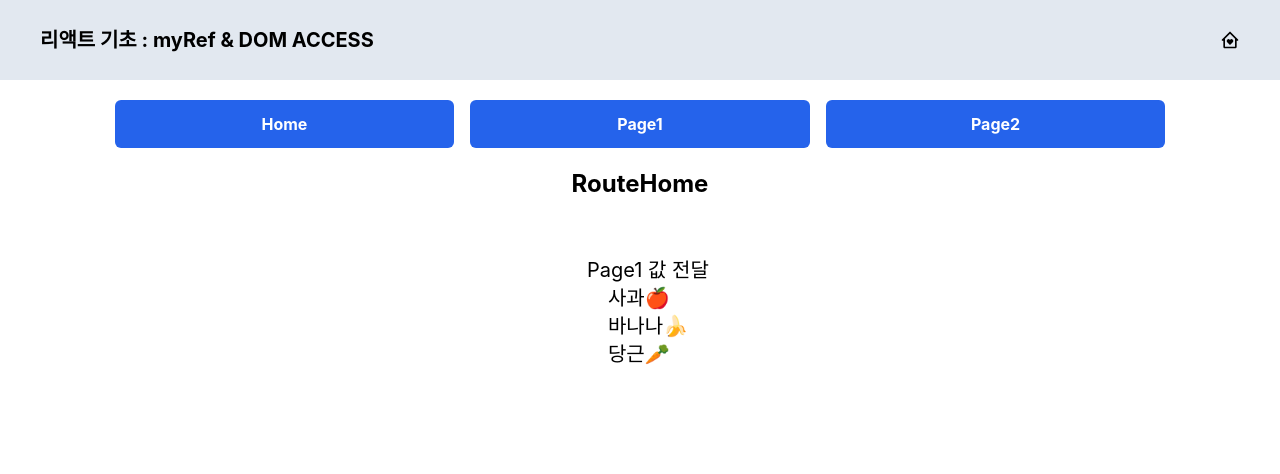
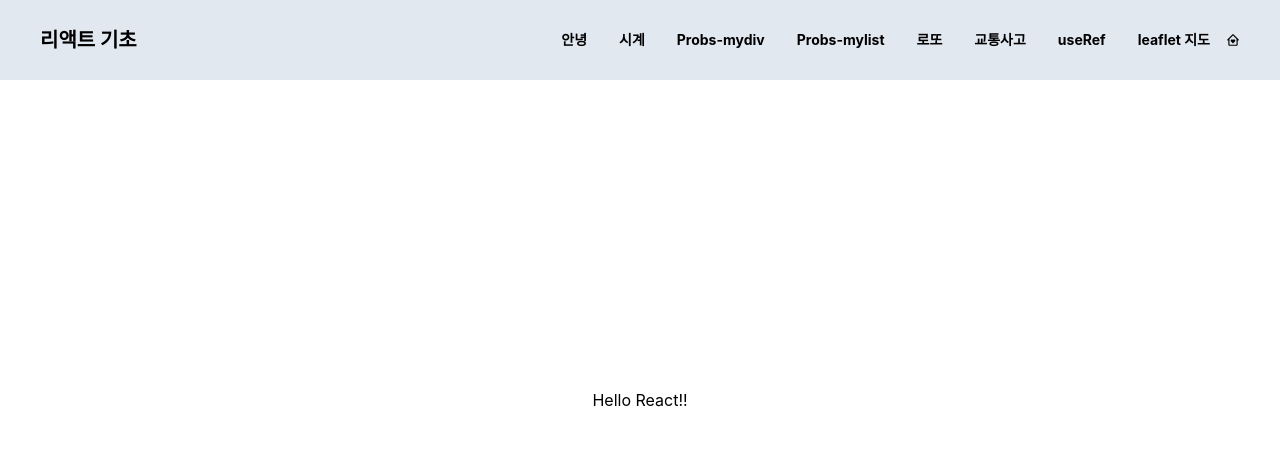
Before and after one commit to Jooyeon-Kimm/leaflet-react, a React (Create React App) app: page / in a window 1280 px wide. Shown: the top 474 px of the page. Built offline with nearby package versions, Linux system fonts and the light colour scheme.

Commit message:
Route - query string & route in App.js

```diff
--- a/src/09_Router/RouteHome.js
+++ b/src/09_Router/RouteHome.js
@@ -20,6 +20,25 @@ export default function RouteHome() {
             </ul>
         </div>
       </div>
+
+
+      <div className="w-1/2 grid grid-col2 m-10">
+        <div className="w-full flex flex-col justify-start items-center
+                        text-xl m-2 p-2">
+            <h2>
+                Page2 값 전달
+            </h2>
+            <ul>
+                {/* <li><Link to='/p2/?item=🍎'>사과🍎</Link></li>
+                <li><Link to='/p2/?item=🍌'>바나나🍌</Link></li>
+                <li><Link to='/p2/?item=🥕'>당근🥕</Link></li> */}
+
+                <li><Link to='/p2/?item1=🍎&item2=🍌&item3=🥕'>사과🍎,바나나🍌,당근🥕</Link></li>
+            </ul>
+        </div>
+      </div>
+
+
     </div>
   )
 }
--- a/src/09_Router/RouteMain.js
+++ b/src/09_Router/RouteMain.js
@@ -1,21 +1,21 @@
-import { BrowserRouter, Routes, Route } from "react-router-dom" ; // 라우팅
+// import { BrowserRouter, Routes, Route } from "react-router-dom" ; // 라우팅
 
-import RouteHome from "./RouteHome";
-import RouteNav from "./RouteNav";
-import RoutePage1 from "./RoutePage1";
-import RoutePage2 from "./RoutePage2";
+// import RouteHome from "./RouteHome";
+// import RouteNav from "./RouteNav";
+// import RoutePage1 from "./RoutePage1";
+// import RoutePage2 from "./RoutePage2";
 
-export default function RouteMain() {
-  return (
-    <div className="w-full h-full flex flex-col justify-start items-center">
-      <BrowserRouter>
-      <RouteNav />
-        <Routes>
-            <Route path='/' element={<RouteHome/>}/>
-            <Route path='/p1/:item' element={<RoutePage1/>}/>
-            <Route path='/p2' element={<RoutePage2/>}/>
-        </Routes>
-      </BrowserRouter>
-    </div>
-  )
-}
+// export default function RouteMain() {
+//   return (
+//     <div className="w-full h-full flex flex-col justify-start items-center">
+//       <BrowserRouter>
+//       <RouteNav />
+//         <Routes>
+//             <Route path='/' element={<RouteHome/>}/>
+//             <Route path='/p1/:item' element={<RoutePage1/>}/>
+//             <Route path='/p2' element={<RoutePage2/>}/>
+//         </Routes>
+//       </BrowserRouter>
+//     </div>
+//   )
+// }
--- a/src/09_Router/RoutePage2.js
+++ b/src/09_Router/RoutePage2.js
@@ -1,9 +1,34 @@
+import { useLocation, useSearchParams } from "react-router-dom";
 
 
 export default function RoutePage2() {
+    const fruits = ['🍎', '🍌', '🍉', '🍇']
+    const loc = useLocation();
+    console.log('useLocation pathname : ', loc.pathname) ;
+    console.log('useLocation search : ', loc.search) ;
+
+    const [sParams] = useSearchParams() ;
+    console.log('useSearchParams : ', sParams)
+
+    const qlist = [...sParams]; // query list
+    console.log('qlist', qlist) ;
+    const lis = qlist.map(item=> <li key={item[0]}>
+                                    {item[1]} :
+                                    {fruits.includes(item[1]) ? '과일' : '과일 아님'}
+                                    </li>)
+    console.log(sParams.get('item1')) // key가 'item1'
+
   return (
-    <div>
-      RoutePage2
+    <div className="w-full flex flex-col justify-center items-center">
+    <h1 className="text-2xl font-bold">
+        RoutePage2
+    </h1>
+    <div className="w-full flex flex-col justify-start items-center
+                text-xl m-2 p-2">
+        <ul>
+            {lis}
+        </ul>
     </div>
+</div>
   )
 }
--- a/src/App.js
+++ b/src/App.js
@@ -1,5 +1,8 @@
 import logo from './logo.svg'; // svg image file
 import './App.css'; // 전역 css (모듈 css는 import styles ... module.css)
+import { BrowserRouter, Routes, Route, Link } from "react-router-dom"; // 라우팅
+
+
 import { FaMapMarked } from "react-icons/fa"; // icon
 import MapView from './MapView';
 import Hello from './01_Hello_Component/Hello';
@@ -11,7 +14,7 @@ import Lotto from './05_Lottery_UseState_Hook/Lotto';
 import Traffic from './06_API_Side_Effect/Traffic';
 import MyRef from './07_useRef_DOM_Access/MyRef';
 import MapPage from './MapPage';
-import RouteMain from './09_Router/RouteMain';
+
 
 // flex-col : 수직 배치
 // w-full   : 화면 전체 너비
@@ -26,22 +29,50 @@ import RouteMain from './09_Router/RouteMain';
 // overflow-y-auto: 수직으로 내용 많아지면, 자동 스크롤 생성된다.
 function App() {
   return (
+    <BrowserRouter>
       <div className="flex flex-col w-full h-screen mx-auto">
         <header className='flex justify-between items-center text-xl font-bold h-20 p-10 bg-slate-200'>
-      <p>리액트 기초 : myRef & DOM ACCESS </p>
-      <p><BiHomeHeart/></p>
+          <p>리액트 기초</p>
+          <ul className='flex justify-start items-center text-sm'>
+            <li className='mx-2 p-2 rounded-md hover:bg-white hover:text-blue-600'>
+              <Link to='/'>안녕</Link>
+            </li>
+            <li className='mx-2 p-2 rounded-md hover:bg-white hover:text-blue-600'>
+              <Link to='/myclock'>시계</Link>
+            </li>
+            <li className='mx-2 p-2 rounded-md hover:bg-white hover:text-blue-600'>
+              <Link to='/mydiv'>Probs-mydiv</Link>
+            </li>
+            <li className='mx-2 p-2 rounded-md hover:bg-white hover:text-blue-600'>
+              <Link to='/mylist'>Probs-mylist</Link>
+            </li>
+            <li className='mx-2 p-2 rounded-md hover:bg-white hover:text-blue-600'>
+              <Link to='/lotto'>로또</Link>
+            </li>
+            <li className='mx-2 p-2 rounded-md hover:bg-white hover:text-blue-600'>
+              <Link to='/traffic'>교통사고</Link>
+            </li>
+            <li className='mx-2 p-2 rounded-md hover:bg-white hover:text-blue-600'>
+              <Link to='/myref'>useRef</Link>
+            </li>
+            <li className='mx-2 p-2 rounded-md hover:bg-white hover:text-blue-600'>
+              <Link to='/map'>leaflet 지도</Link>
+            </li>
+            <p><Link to='/'><BiHomeHeart /></Link></p>
+          </ul>
         </header>
 
         <main className='grow w-full flex justify-center items-center overflow-y-auto'>
-        {/* <Hello/> */}
-        {/* <MyClock/> */}
-        {/* <MyDiv1/> */}
-        {/* <MyList/> */}
-        {/* <Lotto/> */}
-        {/* <Traffic/> */}
-        {/* <MyRef/> */}
-        <RouteMain/>
-        {/* <MapPage/> */}
+          <Routes>
+            <Route path='/' element={<Hello />} />
+            <Route path='/myclock' element={<MyClock />} />
+            <Route path='/mydiv' element={<MyDiv1 />} />
+            <Route path='/mylist' element={<MyList />} />
+            <Route path='/lotto' element={<Lotto />} />
+            <Route path='/traffic' element={<Traffic />} />
+            <Route path='/myref' element={<MyRef />} />
+            <Route path='/map' element={<MapPage />} />
+          </Routes>
         </main>
 
         <footer className='flex justify-center items-center h-20 bg-black text-slate-100'>
@@ -49,7 +80,8 @@ function App() {
         </footer>
         {/* <MapView/> */}
       </div>
-    // <div className="App" style={{height: '100vh'}}><MapView/></div>
+    // <div className="App" style={{ height: '100vh' }}><MapView /></div>
+    </BrowserRouter>
   );
 }
 
```
Lines whose indentation alone changed are shown as unchanged.
